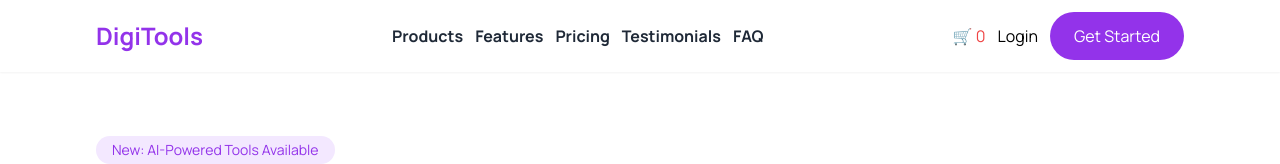
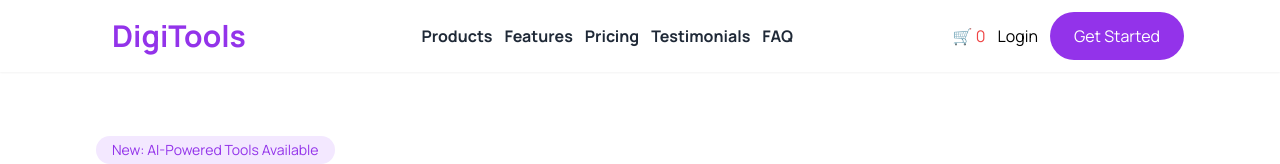
Before and after one commit to Muhatarima/ReactDigiTool, a React (Create React App) app: page / in a window 1280 px wide. Shown: the top 164 px of the page. Built offline with nearby package versions, Linux system fonts and the light colour scheme.

Commit message:
navbar final

```diff
--- a/src/components/Navbar.jsx
+++ b/src/components/Navbar.jsx
@@ -1,10 +1,10 @@
 function Navbar({cartCount}) {
   return (
-    <div className="navbar max-w-7xl mx-auto px-6 md:px-12 lg:px-24 flex items-center justify-between bg-white shadow-sm p-3 sticky top-0 z-50">
+    <div className="navbar px-6 md:px-12 lg:px-24 flex items-center justify-between bg-white shadow-sm p-3 sticky top-0 z-50">
 
 
       <div className="navbar-start">
-        <a className="text-2xl font-bold text-purple-600">DigiTools</a>
+        <a className="text-3xl px-4 font-bold text-purple-600">DigiTools</a>
       </div>
 
 
```
